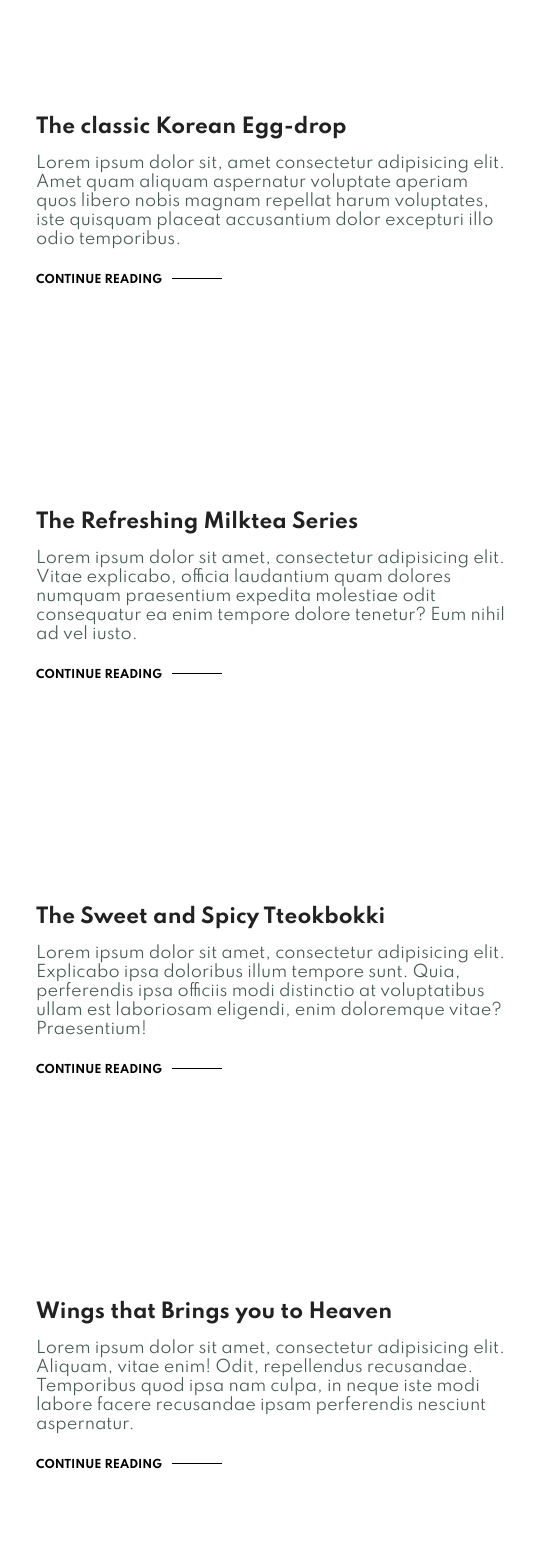
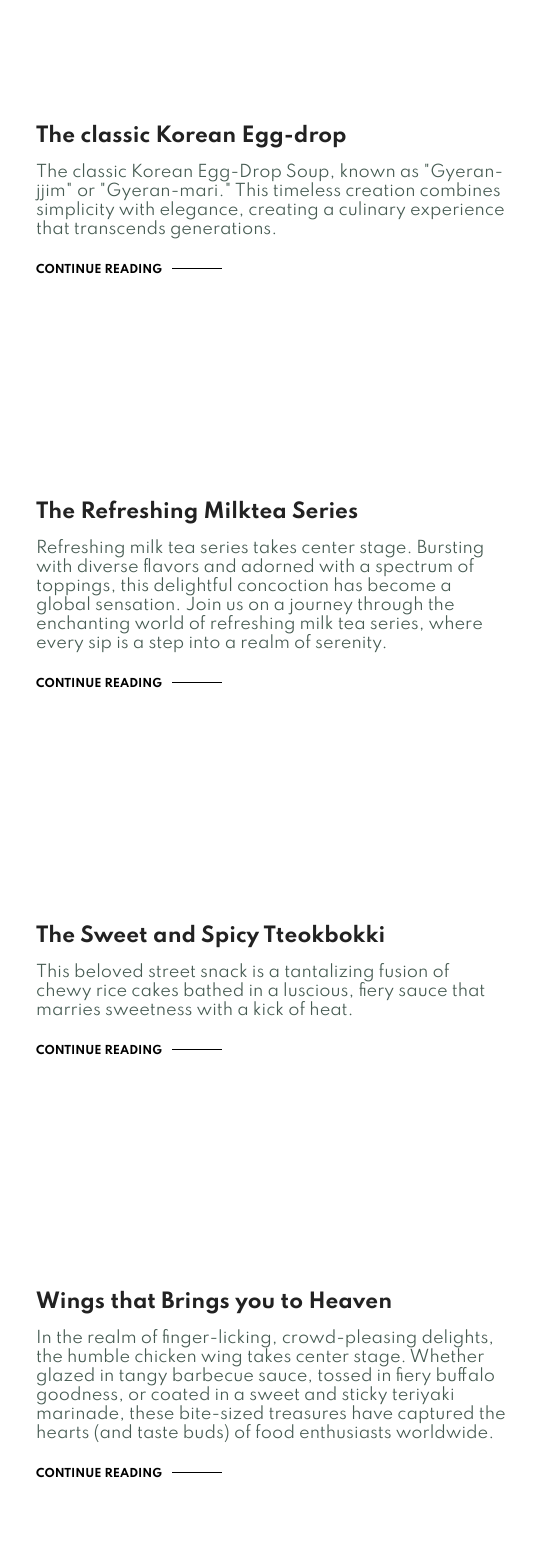
Before and after one commit to AiD4HN/ITEProj, a plain HTML site: page blog.html in a window 1280 px wide. Shown: the part 530-2072 px from the top of the page, 624-1159 px from the left. Drawn offline with Linux system fonts and the light colour scheme.

Commit message:
Update blog.html

```diff
--- a/blog.html
+++ b/blog.html
@@ -48,7 +48,7 @@
                 </div>
                 <div class="blog-details">
                     <h4>The classic Korean Egg-drop</h4>
-                    <p>Lorem ipsum dolor sit, amet consectetur adipisicing elit. Amet quam aliquam aspernatur voluptate aperiam quos libero nobis magnam repellat harum voluptates, iste quisquam placeat accusantium dolor excepturi illo odio temporibus.</p>
+                    <p> The classic Korean Egg-Drop Soup, known as "Gyeran-jjim" or "Gyeran-mari." This timeless creation combines simplicity with elegance, creating a culinary experience that transcends generations.</p>
                     <a href="#">CONTINUE READING</a>
                 </div>
                 <h1>11/27</h1>
@@ -59,7 +59,7 @@
                 </div>
                 <div class="blog-details">
                     <h4>The Refreshing Milktea Series</h4>
-                    <p>Lorem ipsum dolor sit amet, consectetur adipisicing elit. Vitae explicabo, officia laudantium quam dolores numquam praesentium expedita molestiae odit consequatur ea enim tempore dolore tenetur? Eum nihil ad vel iusto.</p>
+                    <p>Refreshing milk tea series takes center stage. Bursting with diverse flavors and adorned with a spectrum of toppings, this delightful concoction has become a global sensation. Join us on a journey through the enchanting world of refreshing milk tea series, where every sip is a step into a realm of serenity.</p>
                     <a href="#">CONTINUE READING</a>
                 </div>
                 <h1>10/30</h1>
@@ -70,7 +70,7 @@
                 </div>
                 <div class="blog-details">
                     <h4>The Sweet and Spicy Tteokbokki</h4>
-                    <p>Lorem ipsum dolor sit amet, consectetur adipisicing elit. Explicabo ipsa doloribus illum tempore sunt. Quia, perferendis ipsa officiis modi distinctio at voluptatibus ullam est laboriosam eligendi, enim doloremque vitae? Praesentium!</p>
+                    <p>This beloved street snack is a tantalizing fusion of chewy rice cakes bathed in a luscious, fiery sauce that marries sweetness with a kick of heat. </p>
                     <a href="#">CONTINUE READING</a>
                 </div>
                 <h1>04/14</h1>
@@ -81,7 +81,7 @@
                 </div>
                 <div class="blog-details">
                     <h4>Wings that Brings you to Heaven</h4>
-                    <p>Lorem ipsum dolor sit amet, consectetur adipisicing elit. Aliquam, vitae enim! Odit, repellendus recusandae. Temporibus quod ipsa nam culpa, in neque iste modi labore facere recusandae ipsam perferendis nesciunt aspernatur.</p>
+                    <p>In the realm of finger-licking, crowd-pleasing delights, the humble chicken wing takes center stage. Whether glazed in tangy barbecue sauce, tossed in fiery buffalo goodness, or coated in a sweet and sticky teriyaki marinade, these bite-sized treasures have captured the hearts (and taste buds) of food enthusiasts worldwide.</p>
                     <a href="#">CONTINUE READING</a>
                 </div>
                 <h1>10/08</h1>
@@ -92,7 +92,7 @@
                 </div>
                 <div class="blog-details">
                     <h4>Chaotic Fries that makes you Cry</h4>
-                    <p>Lorem ipsum dolor sit, amet consectetur adipisicing elit. Natus voluptates dicta unde et veniam incidunt similique, possimus temporibus, ab modi, dignissimos culpa optio consequatur sit iure cupiditate in numquam obcaecati!</p>
+                    <p>the French fry is a celebration of the humble potato. The magic lies in the art of transforming a simple spud into golden, crispy perfection. The process of double-frying, where the potatoes are first blanched at a lower temperature and then fried at a higher temperature, is the alchemy that results in the coveted crunch on the outside and a fluffy interior.</p>
                     <a href="#">CONTINUE READING</a>
                 </div>
                 <h1>04/27</h1>
```
